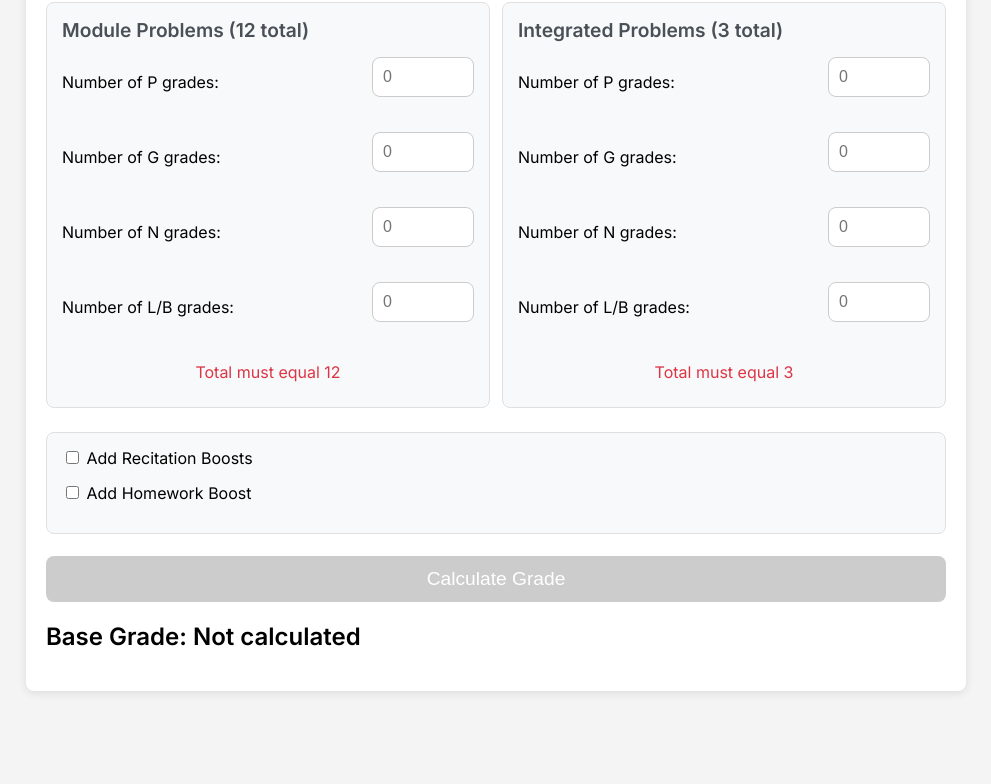
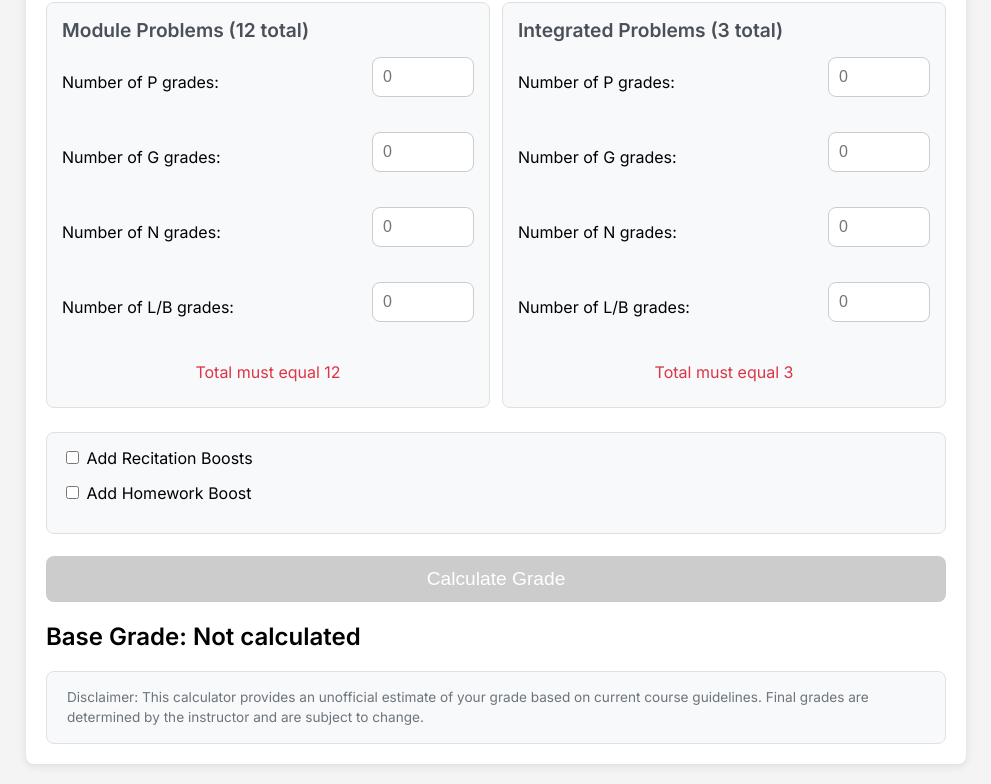
Before and after one commit to gabegrades/gabegrades.github.io, a website: page index.html in a window 1280 px wide. Shown: the part 95-879 px from the top of the page, without its empty margins (144-1135 px from the left). Before the commit the page ends 806 px from the top, so only its background shows below. Drawn offline with Linux system fonts and the light colour scheme.

Commit message:
Added a disclaimer

```diff
--- a/index.html
+++ b/index.html
@@ -92,6 +92,9 @@
         <div id="result">
             <h2>Base Grade: <span id="grade-value">Not calculated</span></h2>
             <h2 class="boosted-grade hidden">Boosted Grade: <span id="boosted-grade-value">Not calculated</span></h2>
+        </div>
+        <div class="disclaimer">
+            <p>Disclaimer: This calculator provides an unofficial estimate of your grade based on current course guidelines. Final grades are determined by the instructor and are subject to change.</p>
         </div>
     </div>
     <div id="rubric-modal" class="modal hidden">
--- a/styles/style.css
+++ b/styles/style.css
@@ -585,3 +585,19 @@ input[type="checkbox"] {
         padding: 15px;
     }
 }
+
+.disclaimer {
+    margin-top: 20px;
+    padding: 15px 20px;
+    background-color: #f8f9fa; /* Soft background */
+    border: 1px solid #dee2e6; /* Light gray border */
+    border-radius: 8px;
+    font-size: 0.85rem;
+    color: #6c757d; /* Slightly lighter muted text */
+    text-align: left;
+    line-height: 1.5;
+}
+
+.disclaimer p {
+    margin: 0;
+}
```
